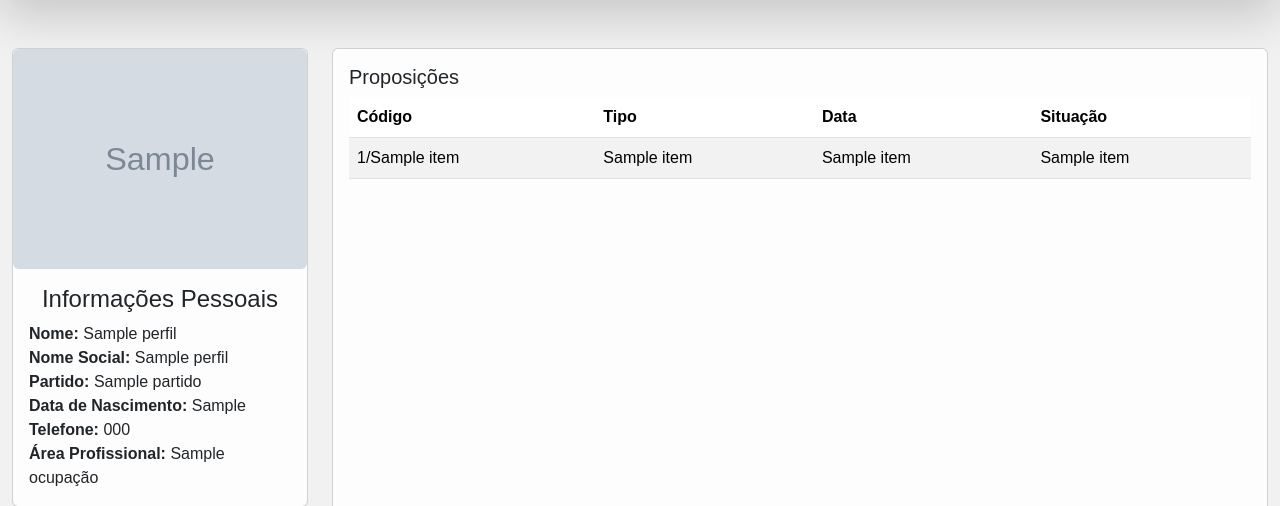
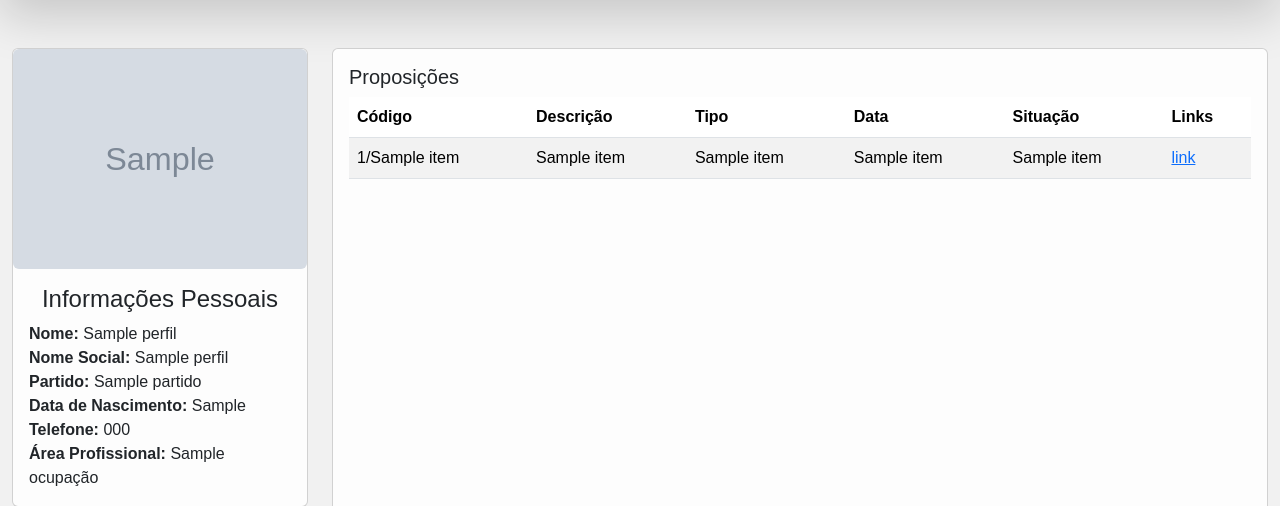
Before and after one commit to AgileKrakens/DemoQuerycy, a Flask app: template src/templates/perfil.html in a window 1280 px wide. Shown: the part 67-573 px from the top of the page. Run offline with Flask 3, Linux system fonts and the light colour scheme; the template is opened without the code that fills it: most values are stand-ins (such as "Sample title", 1, 10 or a date in 2020); grey boxes marked "Sample" are stand-in pictures.

Commit message:
Add description and oficial document link in "Proposições" - Perfil Page

```diff
--- a/src/app.py
+++ b/src/app.py
@@ -65,7 +65,7 @@ def json_perfil(nome):
             cursor.execute(query, (autor,))
             projetos_de_leis = cursor.fetchall()
 
-            query = "SELECT processo, ano, tipo, data, situacao, arquivo FROM public_records WHERE autor = %s"
+            query = "SELECT processo, ano, tipo, data, situacao, arquivo, assunto FROM public_records WHERE autor = %s"
             cursor.execute(query, (autor,))
             proposicoes = cursor.fetchall()
 
--- a/src/templates/perfil.html
+++ b/src/templates/perfil.html
@@ -73,18 +73,22 @@
                             <thead>
                                 <tr>
                                     <th>Código</th>
+                                    <th>Descrição</th>
                                     <th>Tipo</th>
                                     <th>Data</th>
                                     <th>Situação</th>
+                                    <th>Links</th>
                                 </tr>
                             </thead>
                             <tbody>
                                 {% for item in proposicoes %}
                                 <tr>
                                     <td>{{ item[0] ~ '/' ~ item[1] }}</td>
+                                    <td>{{ item[6] }}</td>
                                     <td>{{ item[2] }}</td>
                                     <td>{{ item[3] | format_date }}</td>
                                     <td>{{ item[4] }}</td>
+                                    <td><a href="{{ item[5] }}">link</a></td>
                                 </tr>
                                 {% endfor %}
                             </tbody>
```
